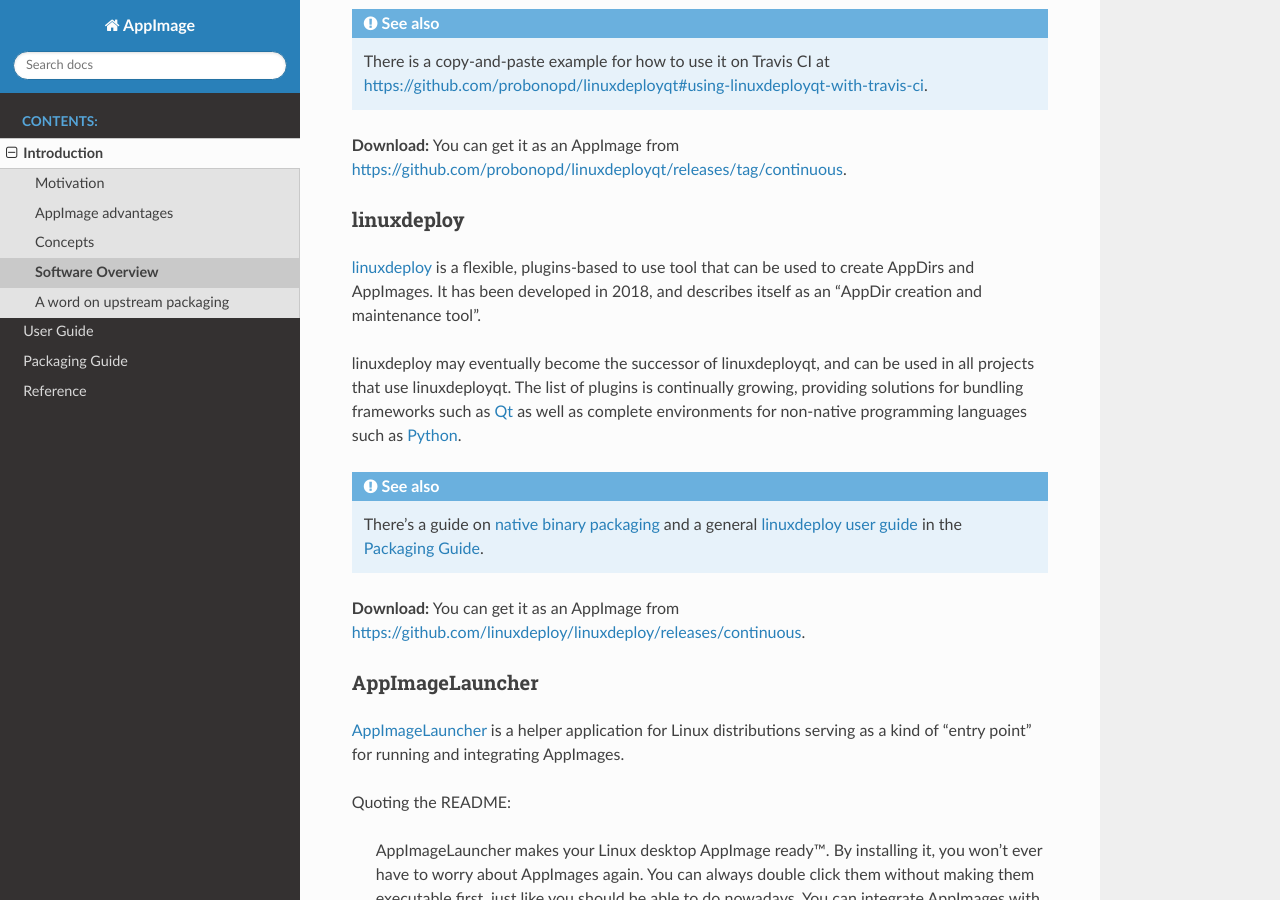
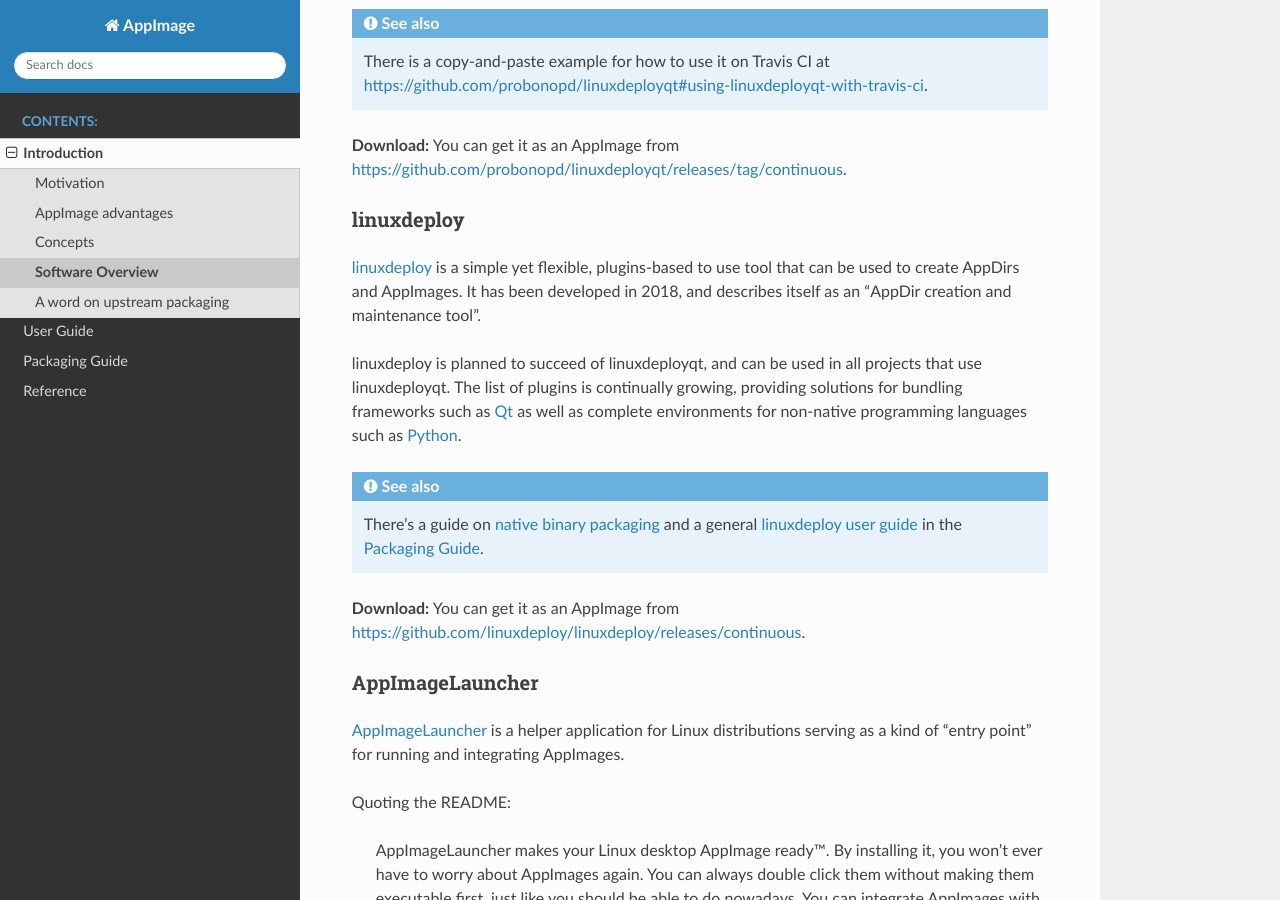
Before and after one commit to AppImage/docs.appimage.org, a Sphinx documentation site: the page built from source/introduction/software-overview.rst, in a window 1280 px wide and 900 px high, scrolled down 3536 px. Built offline with Sphinx 7.4.7 and the Read the Docs theme 2.0.0, drawn with Linux system fonts in a browser that asks for light colours.

Commit message:
Update software-overview.rst

```diff
--- a/source/introduction/software-overview.rst
+++ b/source/introduction/software-overview.rst
@@ -132,9 +132,9 @@
 linuxdeploy
 -----------
 
-linuxdeploy_ is a flexible, plugins-based to use tool that can be used to create AppDirs and AppImages. It has been developed in 2018, and describes itself as an "AppDir creation and maintenance tool".
+linuxdeploy_ is a simple yet flexible, plugins-based to use tool that can be used to create AppDirs and AppImages. It has been developed in 2018, and describes itself as an "AppDir creation and maintenance tool".
 
-linuxdeploy may eventually become the successor of :ref:`linuxdeployqt`, and can be used in all projects that use :ref:`linuxdeployqt`. The list of plugins is continually growing, providing solutions for bundling frameworks such as `Qt <https://github.com/linuxdeploy/linuxdeploy-plugin-qt>`_ as well as complete environments for non-native programming languages such as `Python <https://github.com/linuxdeploy/linuxdeploy-plugin-conda>`_.
+linuxdeploy is planned to succeed of :ref:`linuxdeployqt`, and can be used in all projects that use :ref:`linuxdeployqt`. The list of plugins is continually growing, providing solutions for bundling frameworks such as `Qt <https://github.com/linuxdeploy/linuxdeploy-plugin-qt>`_ as well as complete environments for non-native programming languages such as `Python <https://github.com/linuxdeploy/linuxdeploy-plugin-conda>`_.
 
 .. _linuxdeploy: https://github.com/linuxdeploy/linuxdeploy
 
```
